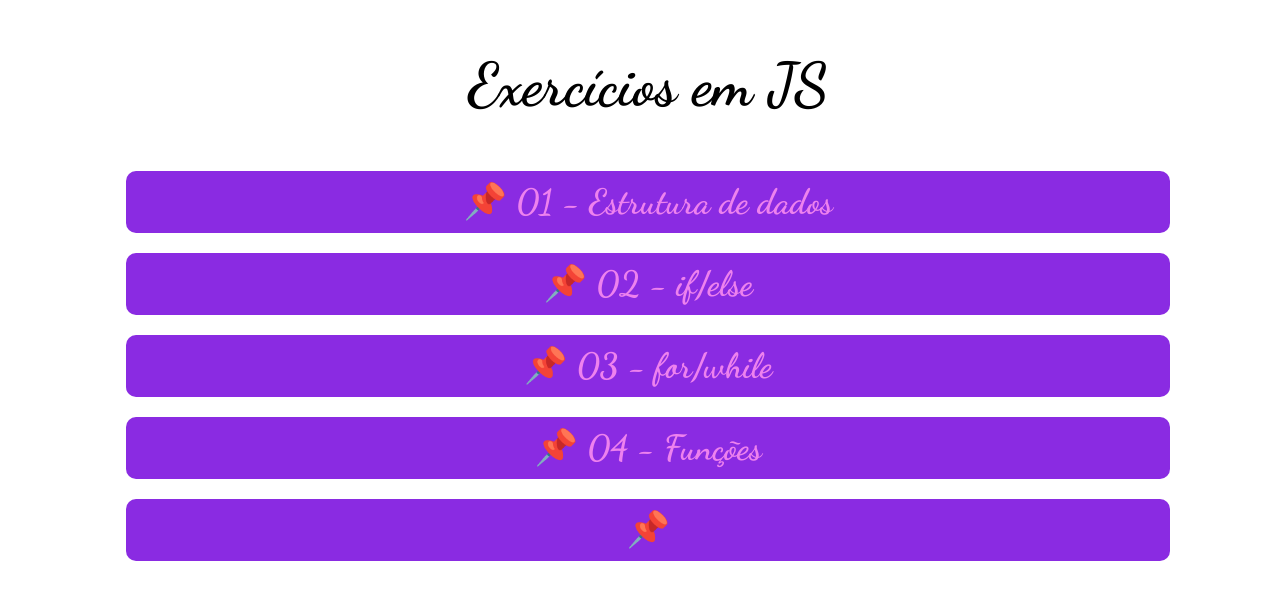
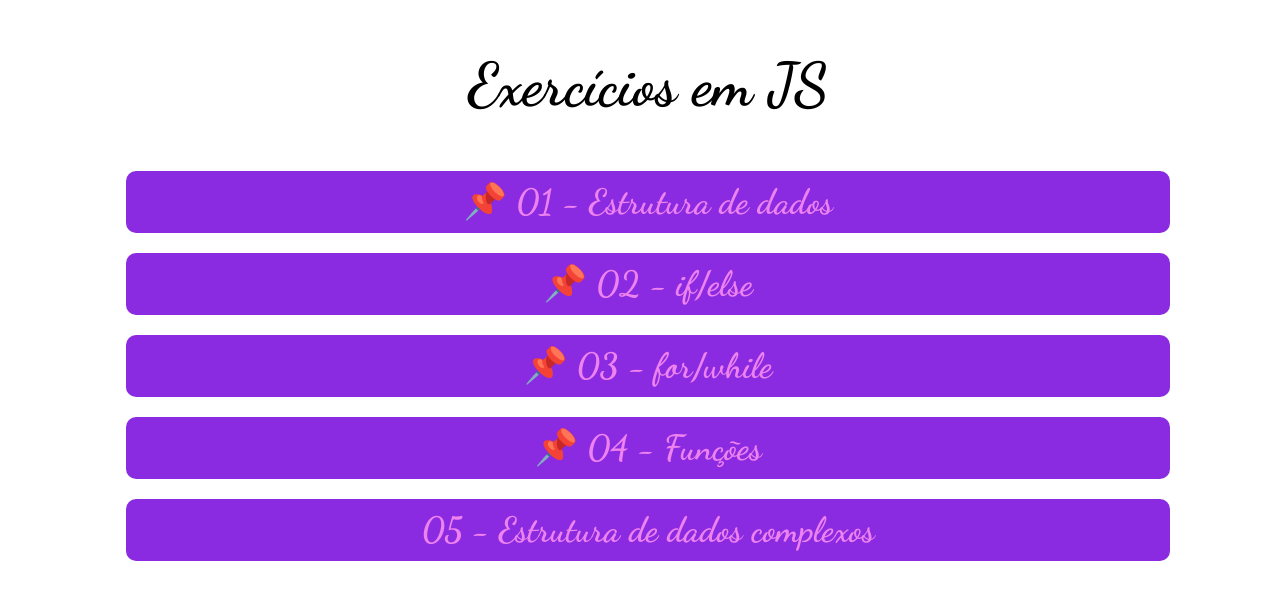
Before and after one commit to Yami-Kagayaki/vnw-js, a plain HTML site: page index.html in a window 1280 px wide. Shown: the part 118-718 px from the top of the page. Drawn offline with Linux system fonts and the light colour scheme.

Commit message:
Add page 5

```diff
--- a/index.html
+++ b/index.html
@@ -15,7 +15,7 @@
   <a href="./02-if_else/index.html" class="pagebtn">📌 02 - if/else</a>
   <a href="./03-for_while/index.html" class="pagebtn">📌 03 - for/while</a>
   <a href="./04-funcoes/index.html" class="pagebtn">📌 04 - Funções</a>
-  <a href="./05-/index.html" class="pagebtn">📌 </a>
+  <a href="./05-/index.html" class="pagebtn"> 05 - Estrutura de dados complexos</a>
 </body>
 
 </html>
```
